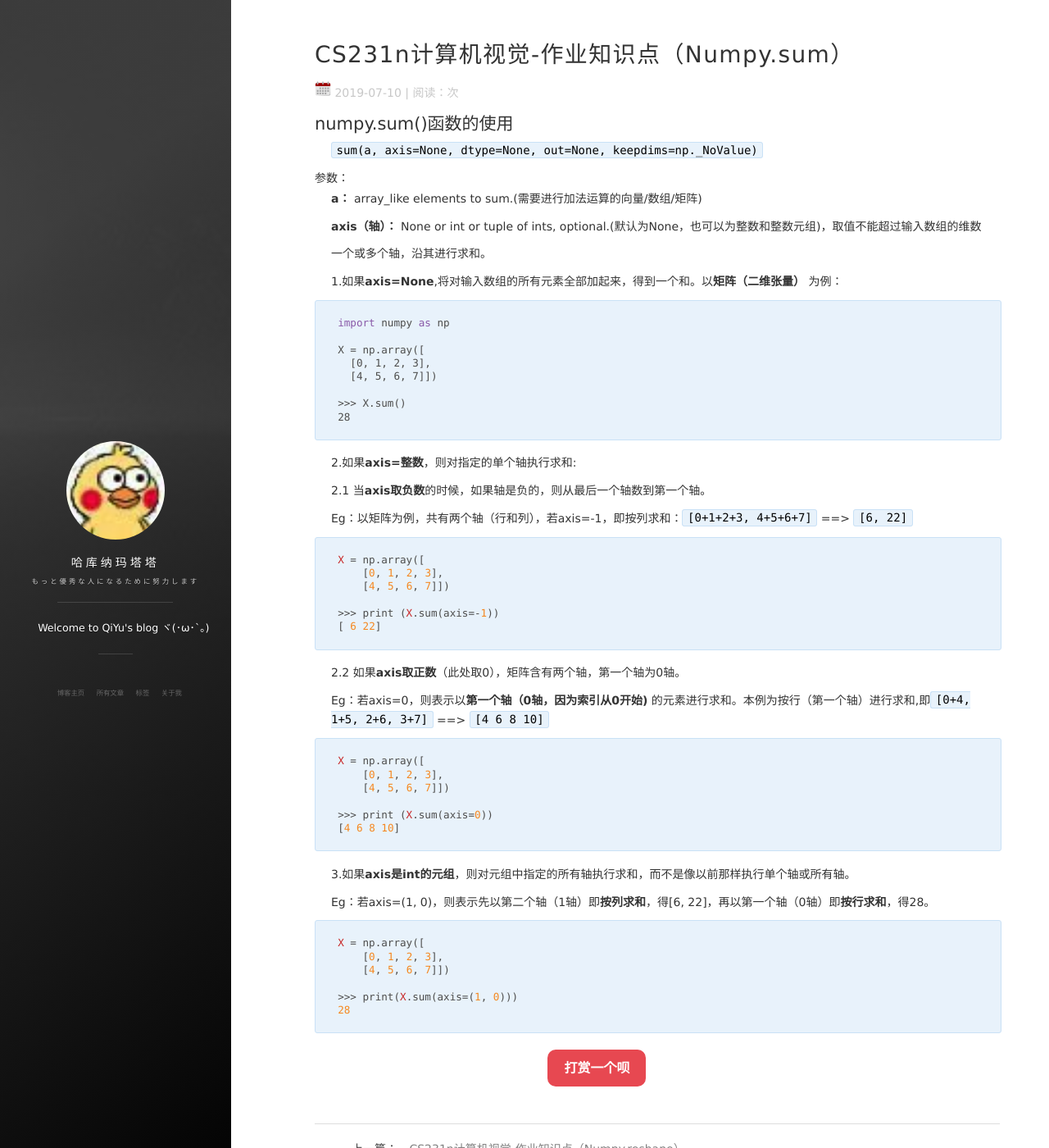
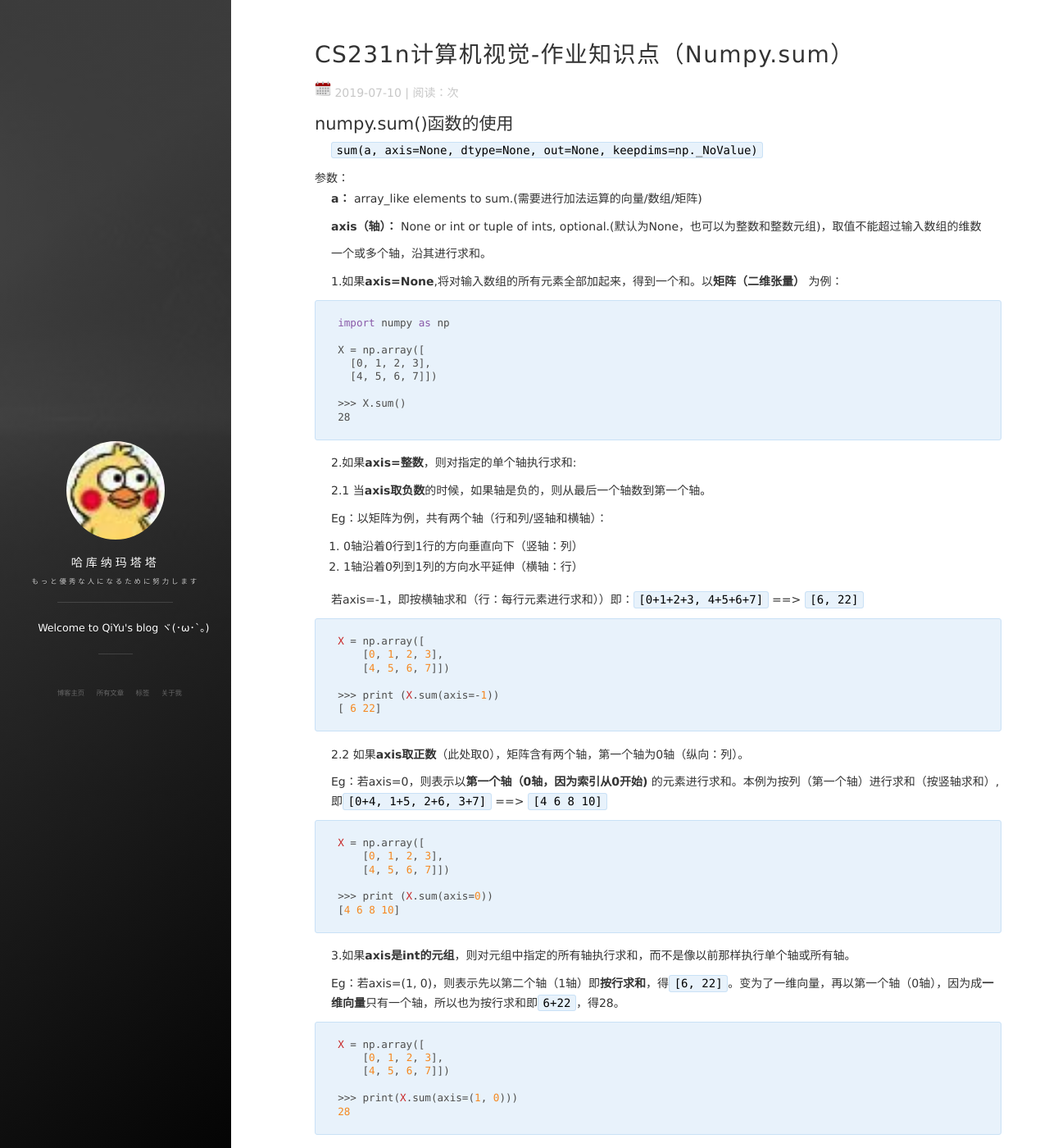
Before and after one commit to YuQi9797/YuQi9797.github.io, a Jekyll site: the page built from _posts/2019-07-10-CS231nComputerVersion_Numpy_sum.md, in a window 1280 px wide and 1400 px high. Shown: the whole window at 82% size. Built offline with Jekyll 4.4.1, drawn with Linux system fonts in a browser that asks for light colours; nearby versions of some CDN libraries; comment, search, counter and statistics services are not loaded.

Commit message:
update_sum

````diff
--- a/_posts/2019-07-10-CS231nComputerVersion_Numpy_sum.md
+++ b/_posts/2019-07-10-CS231nComputerVersion_Numpy_sum.md
@@ -31,7 +31,12 @@ X = np.array([
 
 2.1 当**axis取负数**的时候，如果轴是负的，则从最后一个轴数到第一个轴。
 
-Eg：以矩阵为例，共有两个轴（行和列），若axis=-1，即按列求和：`[0+1+2+3, 4+5+6+7]` ==> `[6, 22]`
+Eg：以矩阵为例，共有两个轴（行和列/竖轴和横轴）：
+
+1. 0轴沿着0行到1行的方向垂直向下（竖轴：列）
+2. 1轴沿着0列到1列的方向水平延伸（横轴：行）
+
+若axis=-1，即按横轴求和（行：每行元素进行求和））即：`[0+1+2+3, 4+5+6+7]` ==> `[6, 22]`
 ```
 X = np.array([
     [0, 1, 2, 3],
@@ -41,9 +46,9 @@ X = np.array([
 [ 6 22]
 ```
 
-2.2 如果**axis取正数**（此处取0），矩阵含有两个轴，第一个轴为0轴。
+2.2 如果**axis取正数**（此处取0），矩阵含有两个轴，第一个轴为0轴（纵向：列）。
 
-Eg：若axis=0，则表示以**第一个轴（0轴，因为索引从0开始)** 的元素进行求和。本例为按行（第一个轴）进行求和,即`[0+4, 1+5, 2+6, 3+7]` ==> `[4 6 8 10]`
+Eg：若axis=0，则表示以**第一个轴（0轴，因为索引从0开始)** 的元素进行求和。本例为按列（第一个轴）进行求和（按竖轴求和）,即`[0+4, 1+5, 2+6, 3+7]` ==> `[4 6 8 10]`
 ```
 X = np.array([
     [0, 1, 2, 3],
@@ -55,7 +60,7 @@ X = np.array([
 
 3.如果**axis是int的元组**，则对元组中指定的所有轴执行求和，而不是像以前那样执行单个轴或所有轴。
 
-Eg：若axis=(1, 0)，则表示先以第二个轴（1轴）即**按列求和**，得[6, 22]，再以第一个轴（0轴）即**按行求和**，得28。
+Eg：若axis=(1, 0)，则表示先以第二个轴（1轴）即**按行求和**，得`[6, 22]`。变为了一维向量，再以第一个轴（0轴），因为成**一维向量**只有一个轴，所以也为按行求和即`6+22`，得28。
 ```
 X = np.array([
     [0, 1, 2, 3],
````
